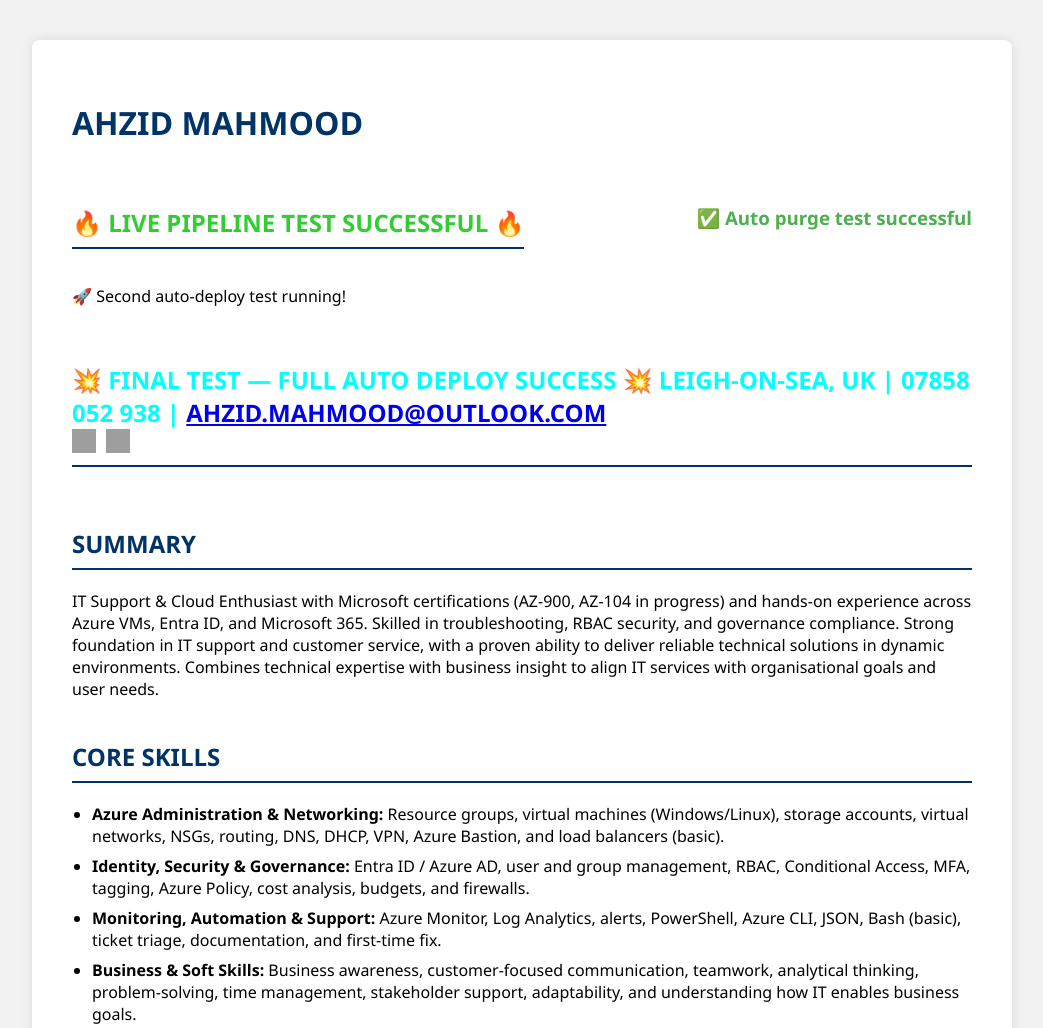
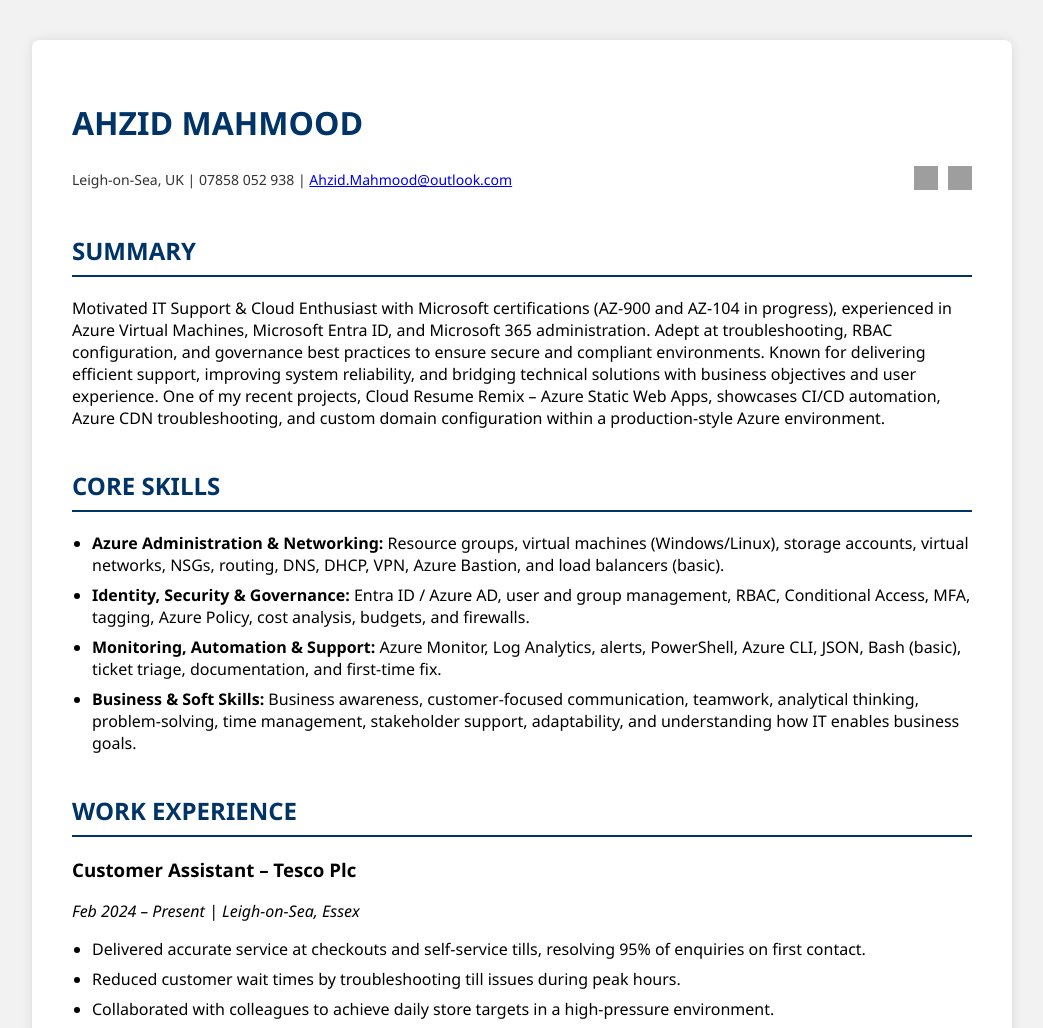
Before and after one commit to AhzidLabs/cloud-resume, a plain HTML site: page index.html in a window 1280 px wide. Shown: the top 1028 px of the page, without its empty margins (118-1161 px from the left). Drawn offline with Linux system fonts and the light colour scheme; grey boxes are pictures that could not be loaded.

Commit message:
Updated project files

```diff
--- a/index.html
+++ b/index.html
@@ -11,11 +11,6 @@
   <header>
   <h1>AHZID MAHMOOD</h1>
   <div class="contact-row">
-    <!-- TEST DEPLOY AUTOMATION SUCCESS -->
-<h2 style="color:limegreen;">🔥 LIVE PIPELINE TEST SUCCESSFUL 🔥</h2>
-<h3 style="color:#4CAF50;">✅ Auto purge test successful</h3>
-<p>🚀 Second auto-deploy test running!</p>
-<h2 style="color:#00FFFF;">💥 FINAL TEST — FULL AUTO DEPLOY SUCCESS 💥</
     <span>
       Leigh-on-Sea, UK | 07858 052 938 |
       <a href="mailto:Ahzid.Mahmood@outlook.com">Ahzid.Mahmood@outlook.com</a>
@@ -33,7 +28,9 @@
 
     <section id="summary">
       <h2>SUMMARY</h2>
-      <p>IT Support & Cloud Enthusiast with Microsoft certifications (AZ-900, AZ-104 in progress) and hands-on experience across Azure VMs, Entra ID, and Microsoft 365. Skilled in troubleshooting, RBAC security, and governance compliance. Strong foundation in IT support and customer service, with a proven ability to deliver reliable technical solutions in dynamic environments. Combines technical expertise with business insight to align IT services with organisational goals and user needs.</p>
+      <p>Motivated IT Support & Cloud Enthusiast with Microsoft certifications (AZ-900 and AZ-104 in progress), experienced in Azure Virtual Machines, Microsoft Entra ID, and Microsoft 365 administration. Adept at troubleshooting, RBAC configuration, and governance best practices to ensure secure and compliant environments. Known for delivering efficient support, improving system reliability, and bridging technical solutions with business objectives and user experience.
+         One of my recent projects, Cloud Resume Remix – Azure Static Web Apps, showcases CI/CD automation, Azure CDN troubleshooting,
+         and custom domain configuration within a production-style Azure environment.</p>
     </section>
 
     <section id="skills">
```
